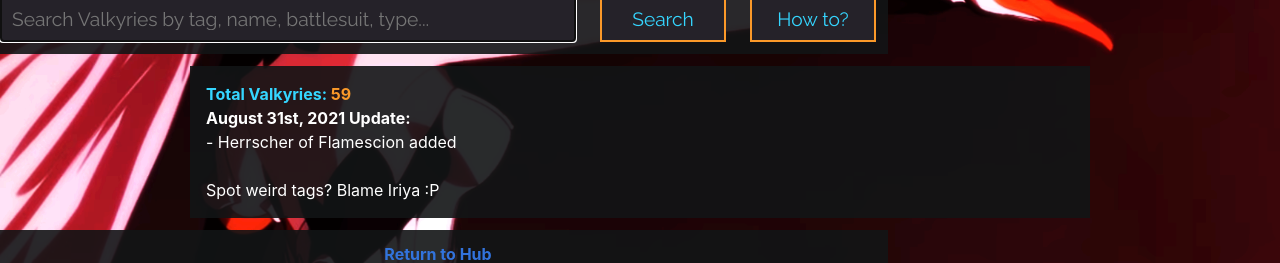
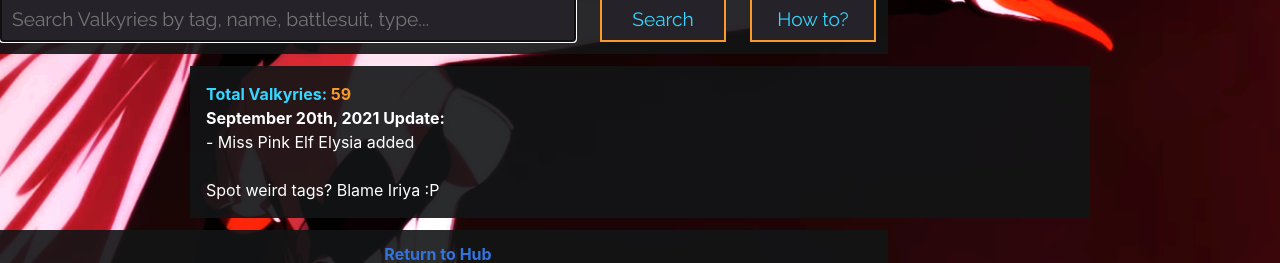
Before and after one commit to HonkaiHub/honkaihub.github.io, a website with bundled scripts: page valk/index.html in a window 1280 px wide. Shown: the part 393-656 px from the top of the page. Built offline with nearby package versions, Linux system fonts and the light colour scheme.

Commit message:
adding Elysia

```diff
--- a/valk/index.html
+++ b/valk/index.html
@@ -39,8 +39,8 @@
 		<div class="columns">
 			<div class="column">
 			<b><span style="color:#35D6FF">Total Valkyries: <span style="color:#FB9929" id="ValkyrieLength"></span></b></span><br>
-			<b>August 31st, 2021 Update: </b><br>
-			- Herrscher of Flamescion added
+			<b>September 20th, 2021 Update: </b><br>
+			- Miss Pink Elf Elysia added
 			<br><br>
 			Spot weird tags? Blame Iriya :P
 			</div>
```
